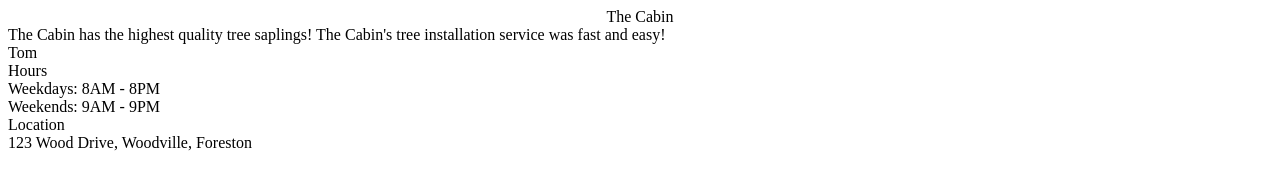
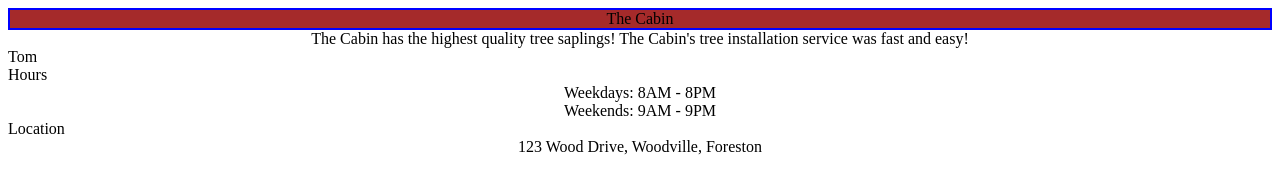
Before and after one commit to tommy128works/Restaurant-Page, a website built with webpack: page dist/index.html in a window 1280 px wide. Built offline with nearby package versions, Linux system fonts and the light colour scheme.

Commit message:
feat: add positioning of home page

```diff
--- a/src/homePage.js
+++ b/src/homePage.js
@@ -2,42 +2,47 @@ const homePage = () => {
   const element = document.createElement("div");
 
   // shop title
-  const title = document.createElement("div");
-  title.textContent = "The Cabin";
-  title.classList.add("center");
-  element.appendChild(title);
+  let div = document.createElement("div");
+  div.textContent = "The Cabin";
+  div.classList.add("center", "wood");
+  element.appendChild(div);
 
   // customer review
-  const review = document.createElement("div");
-  review.textContent =
+  div = document.createElement("div");
+  div.textContent =
     "The Cabin has the highest quality tree saplings! The Cabin's tree installation service was fast and easy!";
-  element.appendChild(review);
+  div.classList.add("center");
+  element.appendChild(div);
 
-  const quotee = document.createElement("div");
-  quotee.textContent = "Tom";
-  element.appendChild(quotee);
+  div = document.createElement("div");
+  div.textContent = "Tom";
+  div.classList.add("left");
+  element.appendChild(div);
 
   // hours
-  const hoursHeading = document.createElement("div");
-  hoursHeading.textContent = "Hours";
-  element.appendChild(hoursHeading);
+  div = document.createElement("div");
+  div.textContent = "Hours";
+  element.appendChild(div);
 
-  let hours = document.createElement("div");
-  hours.textContent = "Weekdays: 8AM - 8PM";
-  element.appendChild(hours);
+  div = document.createElement("div");
+  div.textContent = "Weekdays: 8AM - 8PM";
+  div.classList.add("center");
+  element.appendChild(div);
 
-  hours = document.createElement("div");
-  hours.textContent = "Weekends: 9AM - 9PM";
-  element.appendChild(hours);
+  div = document.createElement("div");
+  div.textContent = "Weekends: 9AM - 9PM";
+  div.classList.add("center");
+  element.appendChild(div);
 
   // location
-  const locationHeading = document.createElement("div");
-  locationHeading.textContent = "Location";
-  element.appendChild(locationHeading);
+  div = document.createElement("div");
+  div.textContent = "Location";
+  element.appendChild(div);
 
-  let location = document.createElement("div");
-  location.textContent = "123 Wood Drive, Woodville, Foreston";
-  element.appendChild(location);
+  div = document.createElement("div");
+  div.textContent = "123 Wood Drive, Woodville, Foreston";
+  div.classList.add("center");
+  element.appendChild(div);
 
   return element;
 };
--- a/src/style.scss
+++ b/src/style.scss
@@ -1,4 +1,18 @@
+// * {
+//     border: 2px solid red;
+// }
+
 .center {
   display: flex;
   justify-content: center;
 }
+
+.left {
+    display: flex;
+    justify-content: left;
+}
+
+.wood {
+    border: 2px solid blue;
+    background-color: brown;
+}
```
Also changed, not shown: dist/homePage.bundle.js, dist/index.bundle.js.
